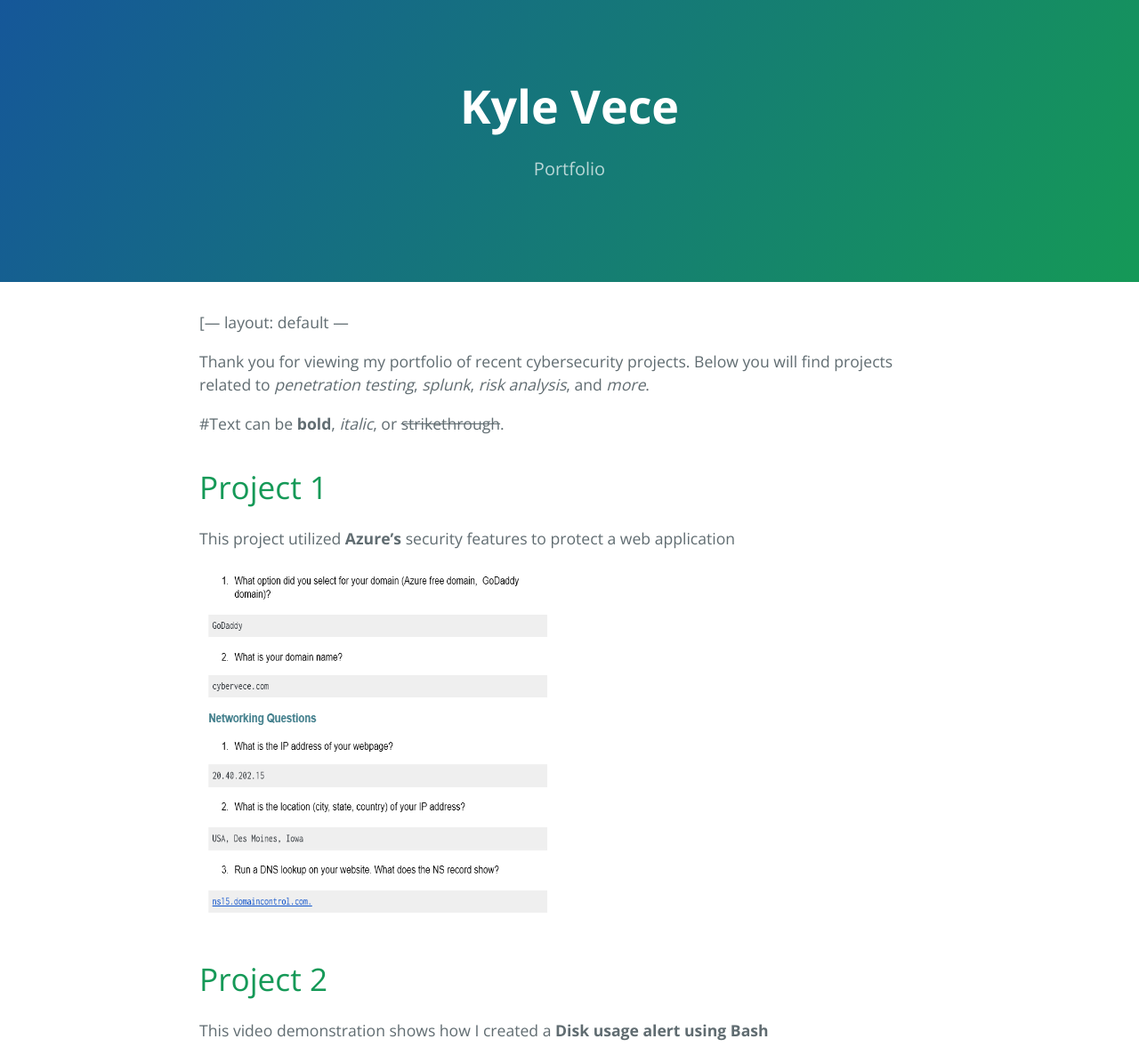
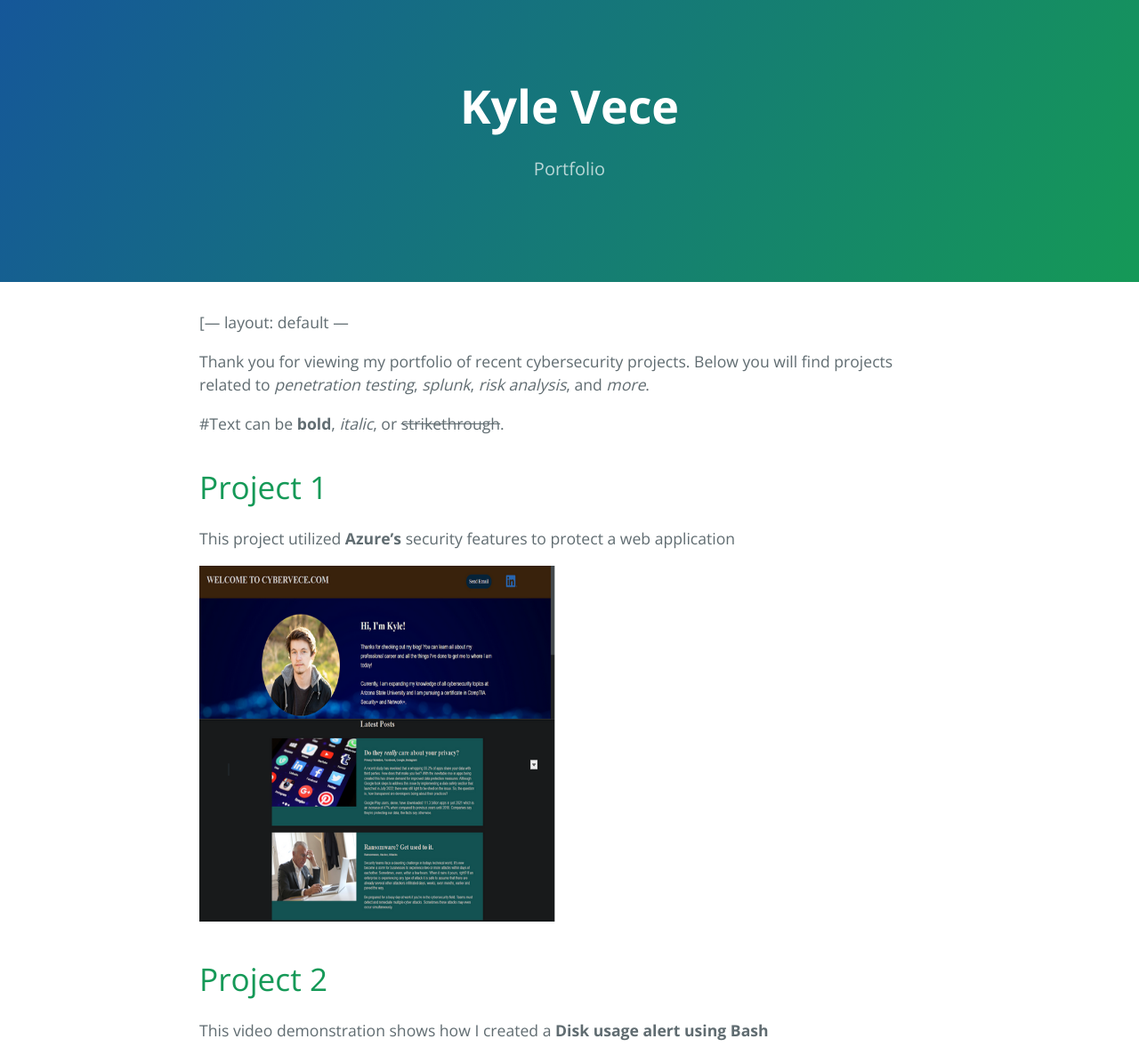
Before and after one commit to KyleV1/kylev1.github.io, a Jekyll site: the page built from index.md, in a window 1280 px wide. Shown: the top 1186 px of the page at 89% size. Built offline with Jekyll 4.4.1, drawn with Linux system fonts in a browser that asks for light colours; our own code applies the rules of GitHub Pages for plain Markdown files; grey boxes are pictures that could not be loaded.

Commit message:
Update index.md

```diff
--- a/index.md
+++ b/index.md
@@ -10,7 +10,7 @@
 
 This project utilized **Azure's** security features to protect a web application
 
- <img src="/Images/sc1.png" alt="image1" style="width:400px;height:400px;">
+ <img src="/Images/site.png" alt="image1" style="width:400px;height:400px;">
 
 
 # Project 2
```
